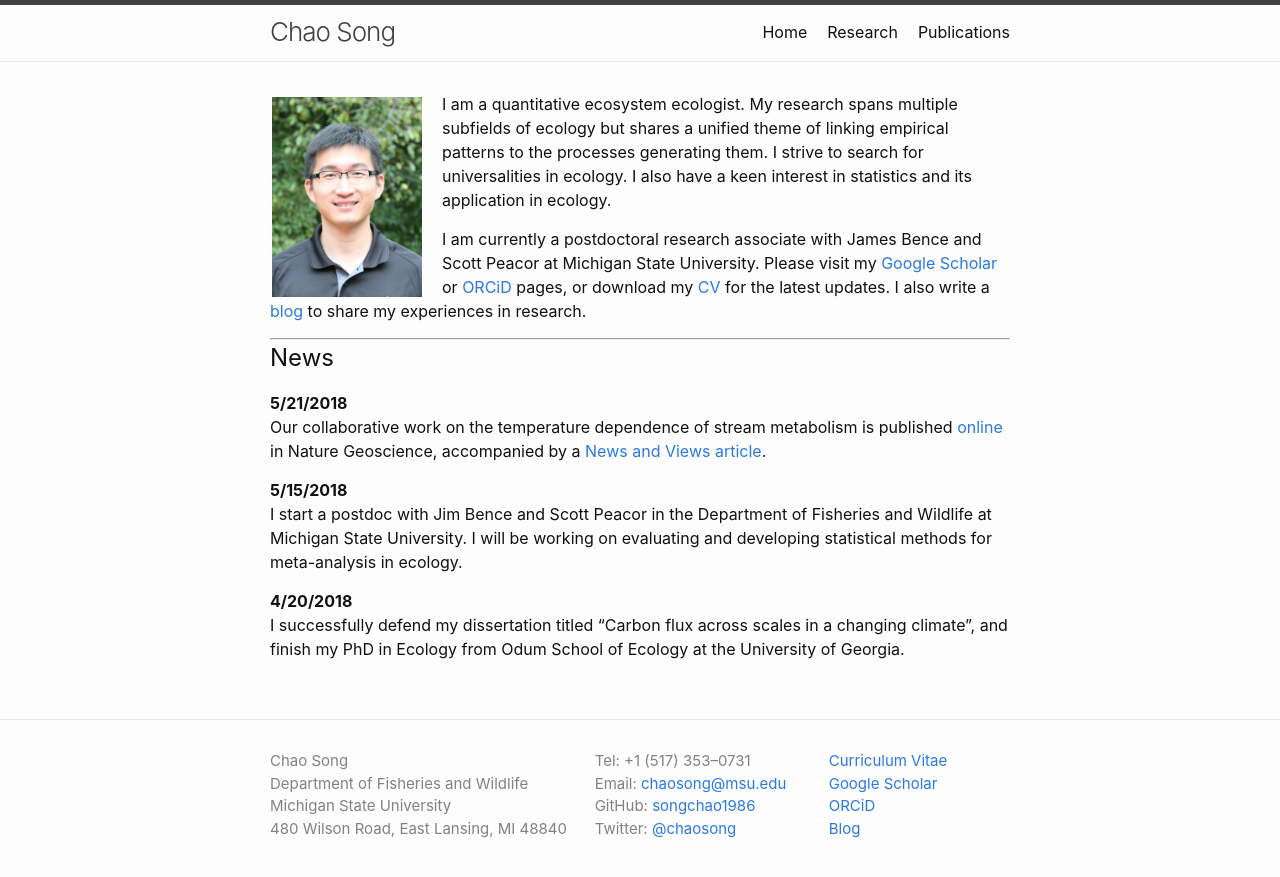
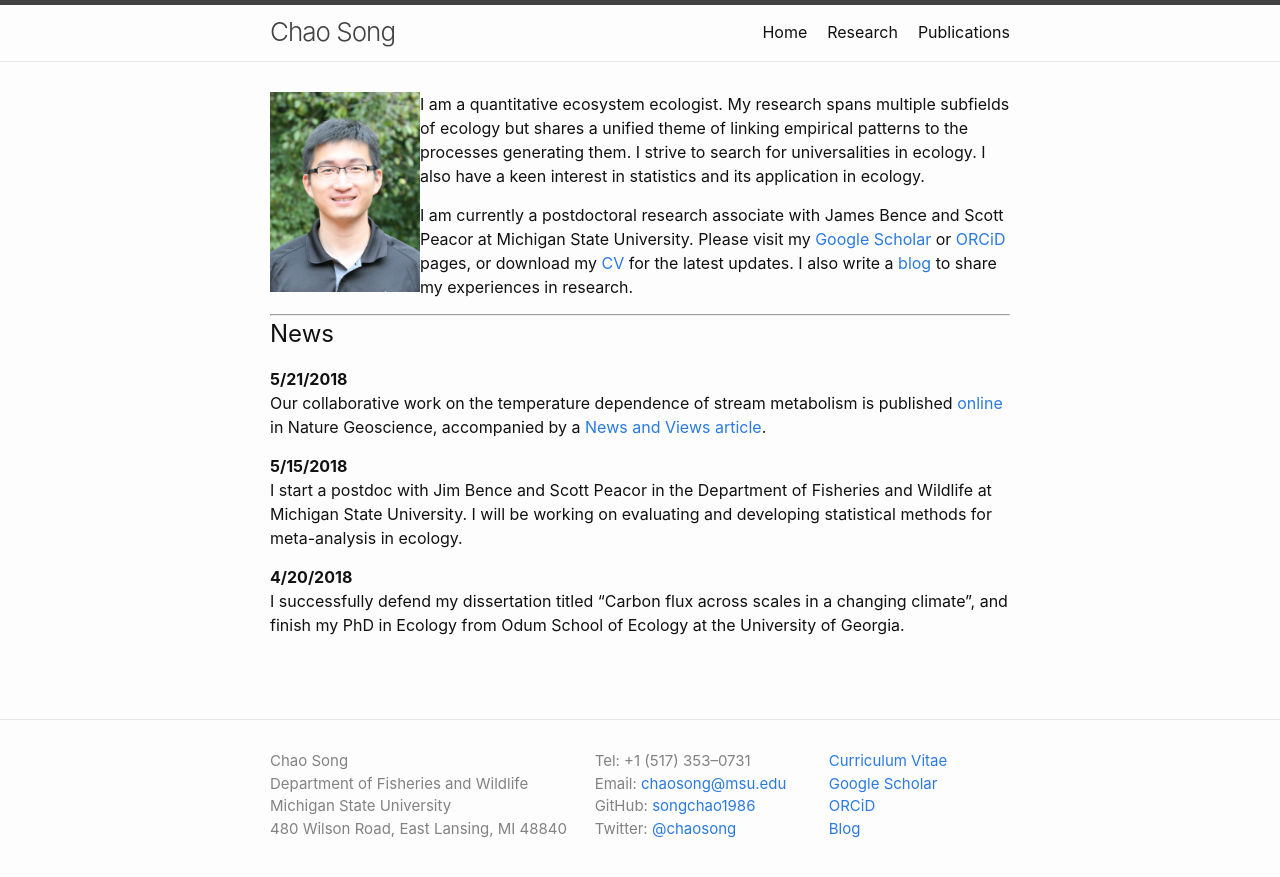
Before and after one commit to songchao1986/songchao1986.github.io, a Jekyll site: the page built from index.md, in a window 1280 px wide. Shown: the top 877 px of the page. Built offline with Jekyll 4.4.1, drawn with Linux system fonts in a browser that asks for light colours.

Commit message:
Update index.md

```diff
--- a/index.md
+++ b/index.md
@@ -3,7 +3,7 @@ layout: default
 title: Home
 ---
 
-<p><img align="left" src="/files/song_potrait.jpg" width="150" style="display:inline;margin:5px 20px 2px 2px;"/>
+<p><img align="left" src="/files/song_potrait.jpg" width="150"/>
 
 I am a quantitative ecosystem ecologist. My research spans multiple subfields of ecology but shares a unified theme of linking empirical patterns to the processes generating them. I strive to search for universalities in ecology. I also have a keen interest in statistics and its application in ecology.</p>
 
```
